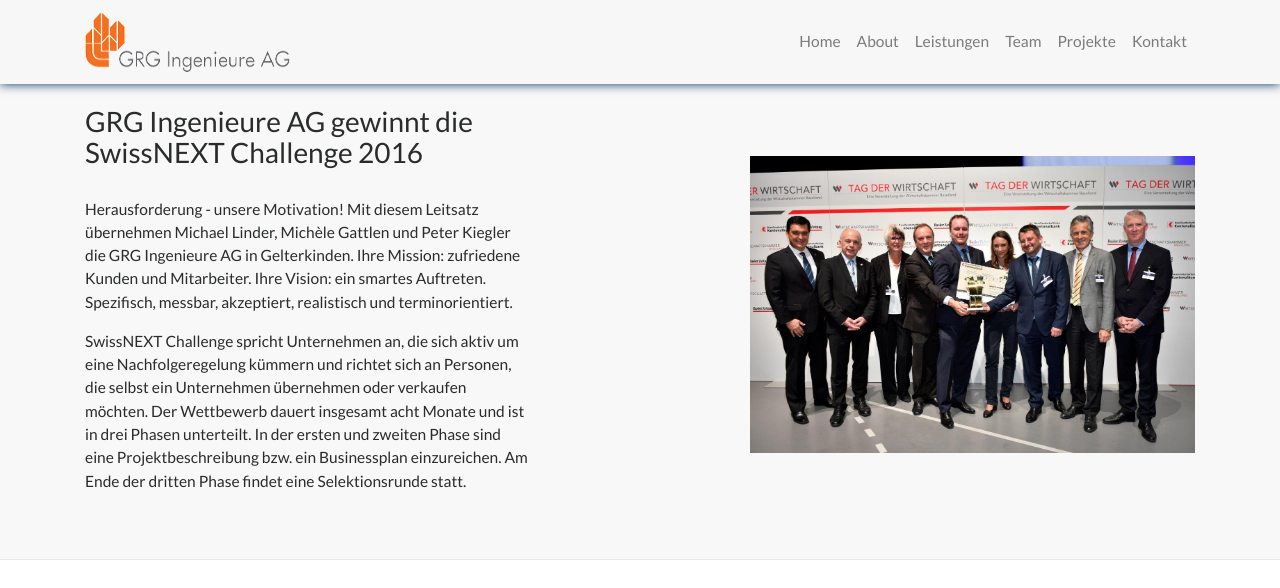
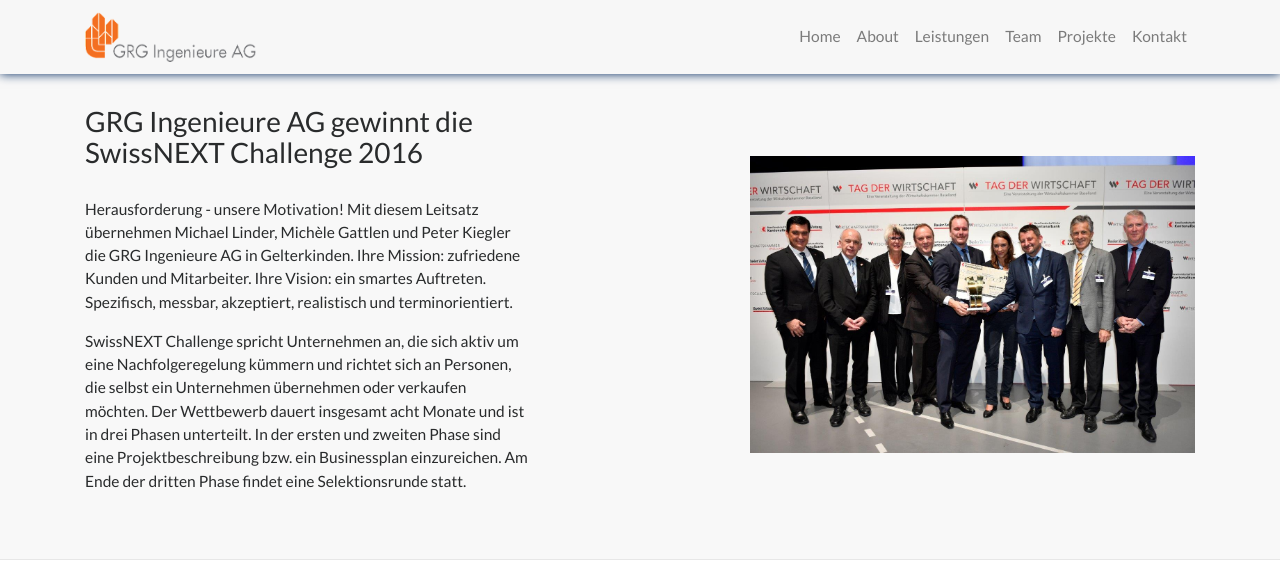
Before and after one commit to grg-ingenieure/grg-ingenieure.github.io, a website: page index.html in a window 1280 px wide. Shown: the top 588 px of the page. Drawn offline with Linux system fonts and the light colour scheme.

Commit message:
Adjustment

```diff
--- a/css/landing-page.css
+++ b/css/landing-page.css
@@ -165,6 +165,7 @@
     background-color: cornflowerblue;
     width: 100px;
     height: 100px;*/
+    width: 200px;
     min-width: 150px;
     margin: 80px;
 }
--- a/index.html
+++ b/index.html
@@ -34,7 +34,7 @@
             <span class="navbar-toggler-icon"></span>
         </button>
         <div class="container">
-            <a class="navbar-brand" href="#top"><img class="" src="img/logo.png" alt=""></a>
+            <a class="navbar-brand" href="#top"><img src="img/logo.png" alt="GRG Ingenieure AG" height="50px"></a>
             <div class="collapse navbar-collapse" id="navbarExample">
                 <ul class="navbar-nav ml-auto" id="cards">
                     <li class="nav-item">
```
